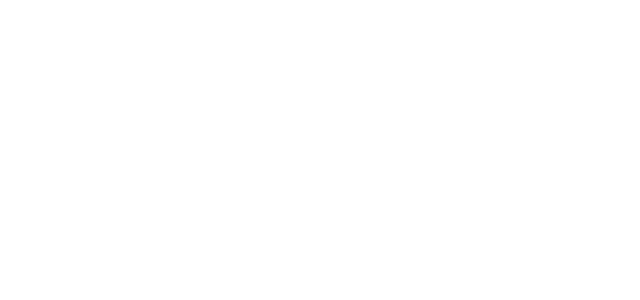
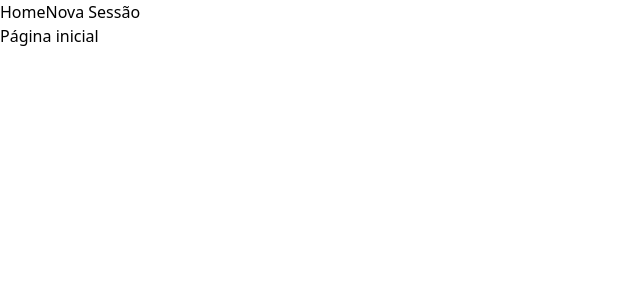
Before and after one commit to luisa-ganasevici/Cp-05_Front-end, a React (Vite) app: page / in a window 1280 px wide. Shown: the top 300 px of the page, without its empty margins (0-640 px from the left). Built offline with nearby package versions, Linux system fonts and the light colour scheme.

Commit message:
feat: added react-router-dom

```diff
--- a/src/App.tsx
+++ b/src/App.tsx
@@ -1,7 +1,26 @@
+import { BrowserRouter, Route, Routes } from "react-router-dom"
+import { Layout } from "./components/layout"
+import { Home } from "./pages/home"
+import { NovaSessao } from "./pages/nova-sessao"
+
 function App() {
   return (
     <>
+      <BrowserRouter>
 
+        <Routes>
+
+          <Route path="/" element={<Layout/>}>
+
+            <Route index element={<Home/>}/>
+
+            <Route path="/add" element={<NovaSessao/>}/>
+
+          </Route>
+
+        </Routes>
+
+      </BrowserRouter>
     </>
   )
 }
--- /dev/null
+++ b/src/components/layout.tsx
@@ -0,0 +1,19 @@
+import { Link, Outlet } from "react-router-dom";
+
+export function Layout(){
+    return(
+
+        <div>
+
+            <nav>
+                <Link to= "/">Home</Link>
+                <Link to= "/add">Nova Sessão</Link>
+
+            </nav>
+            <main>
+                <Outlet />
+            </main>
+        </div>
+
+    )
+}
--- /dev/null
+++ b/src/pages/home.tsx
@@ -0,0 +1,7 @@
+export function Home(){
+    return(
+        <>
+            <h1>Página inicial</h1>
+        </>
+    )
+}
--- /dev/null
+++ b/src/pages/nova-sessao.tsx
@@ -0,0 +1,7 @@
+export function NovaSessao(){
+    return(
+        <>
+            <h1>nova sessão</h1>
+        </>
+    )
+}
```
